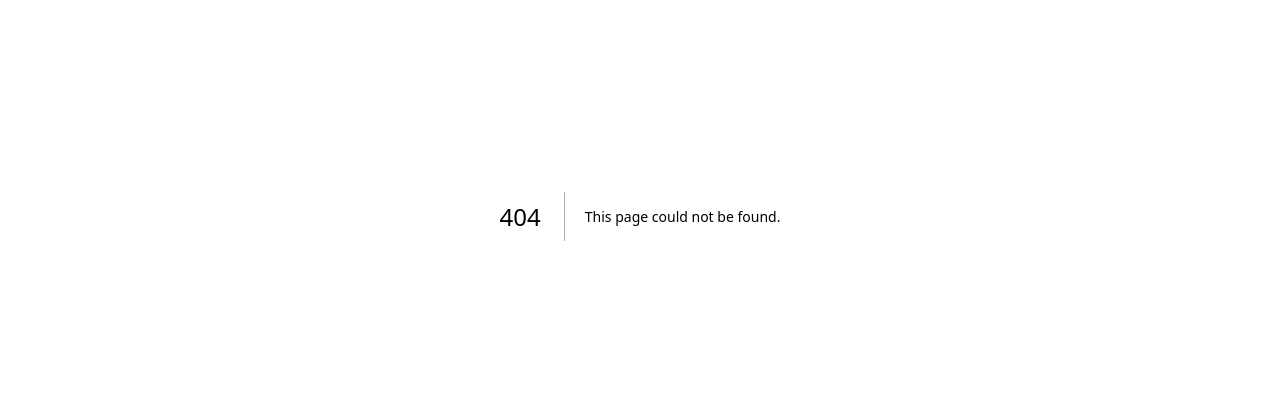
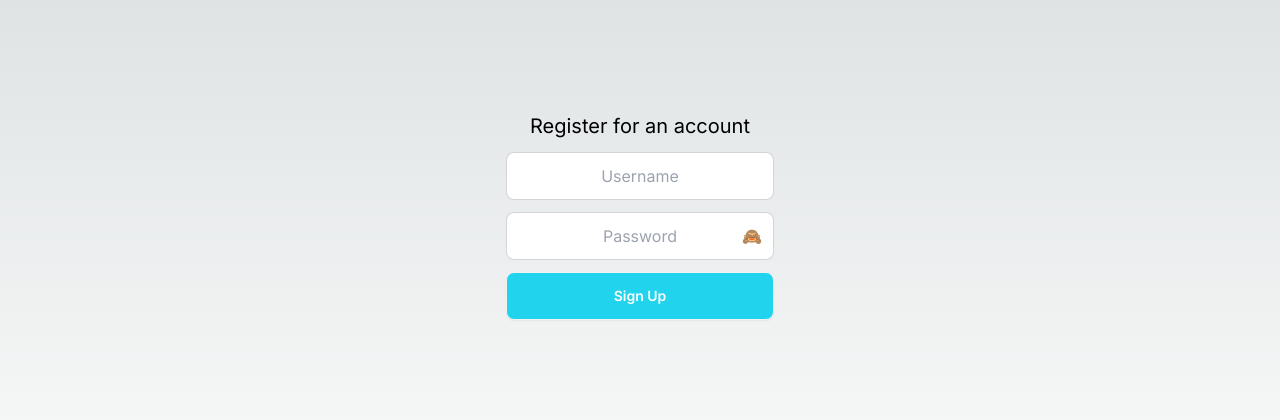
Before and after one commit to hln33/chatapp, a Next.js app in the folder chatapp/: page /register in a window 1280 px wide. Before the commit this address had no page. Shown: the part 184-604 px from the top of the page. Built offline with nearby package versions, Linux system fonts and the light colour scheme.

Commit message:
start signup/register page

```diff
--- a/chatapp/src/app/_login/login.tsx
+++ b/chatapp/src/app/_login/login.tsx
@@ -1,14 +1,15 @@
 'use client';
 
+import Link from 'next/link';
+import { useRouter } from 'next/navigation';
 import { useUser } from '@/context/userContext';
 import { loginUser } from '@/lib/api';
-import { useRouter } from 'next/navigation';
-import { FormEvent, useState } from 'react';
+import { FormEvent } from 'react';
+import PasswordInput from '@/components/passwordInput';
 
 export default function Login() {
   const router = useRouter();
   const { login } = useUser();
-  const [isPasswordVisible, setIsPasswordVisible] = useState(false);
 
   const handleSubmit = async (e: FormEvent<HTMLFormElement>) => {
     e.preventDefault();
@@ -25,6 +26,7 @@ export default function Login() {
   };
 
   return (
+    <div className="flex flex-col space-y-3 text-center">
       <form className="flex flex-col space-y-3" onSubmit={handleSubmit}>
         <input
           className="input input-bordered text-center"
@@ -33,27 +35,15 @@ export default function Login() {
           placeholder="Username"
           required
         />
-
-      <div className="relative">
-        <input
-          className="input input-bordered text-center"
-          type={isPasswordVisible ? 'text' : 'password'}
-          name="password"
-          placeholder="Password"
-          required
-        />
-        <button
-          type="button"
-          className="absolute right-3 top-1/2 transform -translate-y-1/2"
-          onClick={() => setIsPasswordVisible(!isPasswordVisible)}
-        >
-          {isPasswordVisible ? '👁️' : '🙈'}
-        </button>
-      </div>
+        <PasswordInput />
 
         <button className="btn bg-cyan-400 text-white" type="submit">
           Login
         </button>
       </form>
+
+      <div className="divider divider-neutral" />
+      <Link href="/register">Sign Up</Link>
+    </div>
   );
 }
--- a/chatapp/src/app/chat/page.tsx
+++ b/chatapp/src/app/chat/page.tsx
@@ -9,9 +9,7 @@ export default async function Home() {
   }
 
   return (
-    <main className="h-full flex flex-col items-center justify-center p-24 space-y-3">
-      <h1 className="text-xl">Welcome to my chat app</h1>
-
+    <main className="h-screen flex flex-col items-center justify-center p-24 space-y-3">
       <div className="card bg-gray-800 p-8">
         <ChatWindow />
       </div>
--- /dev/null
+++ b/chatapp/src/app/register/page.tsx
@@ -0,0 +1,23 @@
+import PasswordInput from '@/components/passwordInput';
+
+export default function Home() {
+  return (
+    <main className="h-screen flex flex-col items-center justify-center p-24 space-y-3">
+      <h1 className="text-xl">Register for an account</h1>
+
+      <form className="flex flex-col space-y-3">
+        <input
+          className="input input-bordered text-center"
+          type="text"
+          name="username"
+          placeholder="Username"
+          required
+        />
+        <PasswordInput />
+        <button className="btn bg-cyan-400 text-white" type="submit">
+          Sign Up
+        </button>
+      </form>
+    </main>
+  );
+}
--- /dev/null
+++ b/chatapp/src/components/passwordInput.tsx
@@ -0,0 +1,26 @@
+'use client';
+
+import { useState } from 'react';
+
+export default function PasswordInput() {
+  const [isPasswordVisible, setIsPasswordVisible] = useState(false);
+
+  return (
+    <div className="relative">
+      <input
+        className="input input-bordered text-center"
+        type={isPasswordVisible ? 'text' : 'password'}
+        name="password"
+        placeholder="Password"
+        required
+      />
+      <button
+        type="button"
+        className="absolute right-3 top-1/2 transform -translate-y-1/2"
+        onClick={() => setIsPasswordVisible(!isPasswordVisible)}
+      >
+        {isPasswordVisible ? '👁️' : '🙈'}
+      </button>
+    </div>
+  );
+}
```
Also changed, not shown: 1 other file (tests, documents, lock files or other folders). Lines whose indentation alone changed are shown as unchanged.
